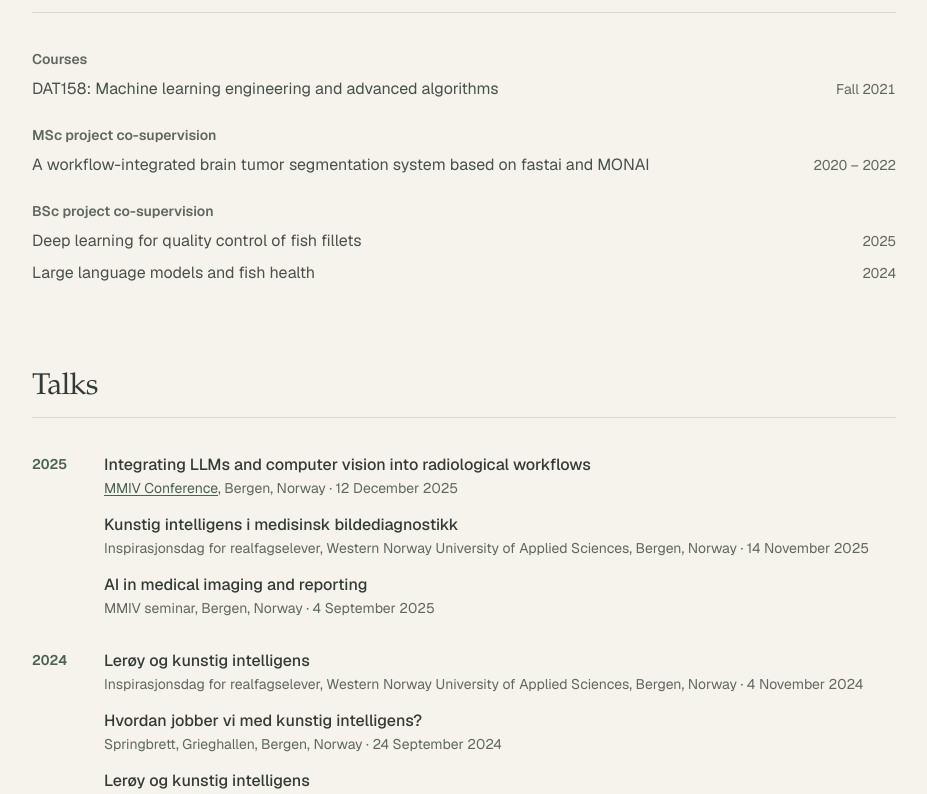
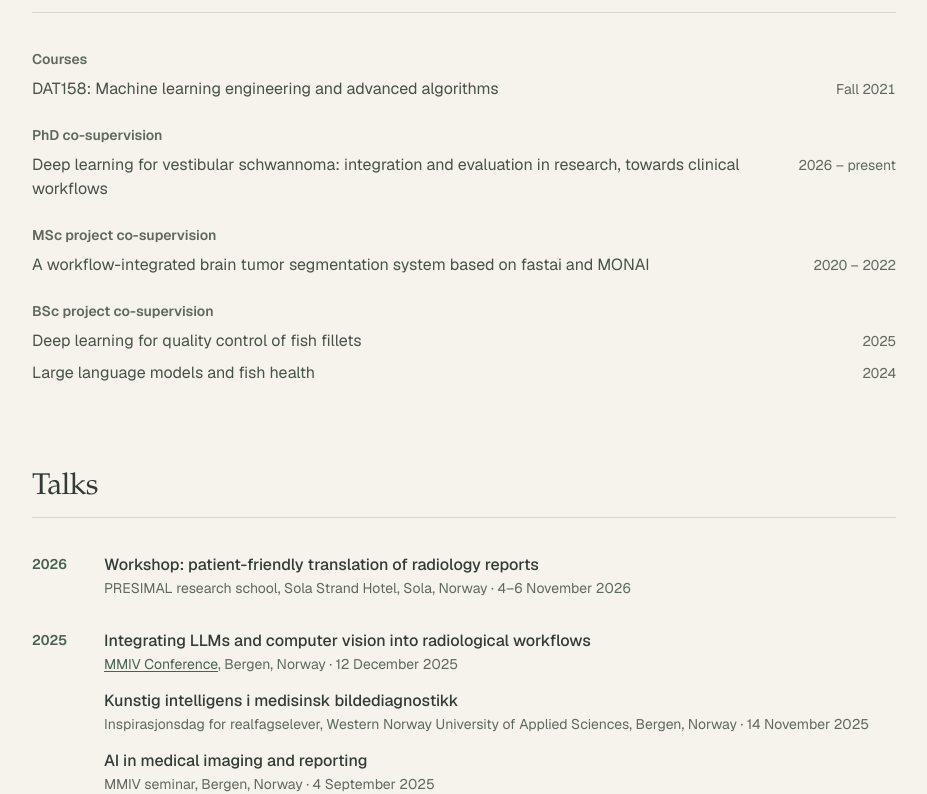
Before and after one commit to skaliy/skaliy.github.io, a Next.js app: page / in a window 1280 px wide. Shown: the part 3092-3886 px from the top of the page, without its empty margins (320-1247 px from the left). Built offline with nearby package versions, Linux system fonts and the light colour scheme.

Commit message:
feat: add PhD co-supervision and PRESIMAL workshop

```diff
--- a/components/sections/TeachingSection.tsx
+++ b/components/sections/TeachingSection.tsx
@@ -11,6 +11,12 @@ const groups: { heading: string; items: TeachingItem[] }[] = [
     heading: "Courses",
     items: [
       { period: "Fall 2021", text: "DAT158: Machine learning engineering and advanced algorithms" },
+    ],
+  },
+  {
+    heading: "PhD co-supervision",
+    items: [
+      { period: "2026 – present", text: "Deep learning for vestibular schwannoma: integration and evaluation in research, towards clinical workflows" },
     ],
   },
   {
--- a/data/talks.ts
+++ b/data/talks.ts
@@ -1,6 +1,13 @@
 import { Talk } from "./types"
 
 export const talksData: Talk[] = [
+  {
+    title: "Workshop: patient-friendly translation of radiology reports",
+    location: "PRESIMAL research school, Sola Strand Hotel, Sola, Norway",
+    date: "4–6 November 2026",
+    year: 2026,
+    category: "Healthcare AI"
+  },
   {
     title: "Integrating LLMs and computer vision into radiological workflows",
     location: "Bergen, Norway",
```
